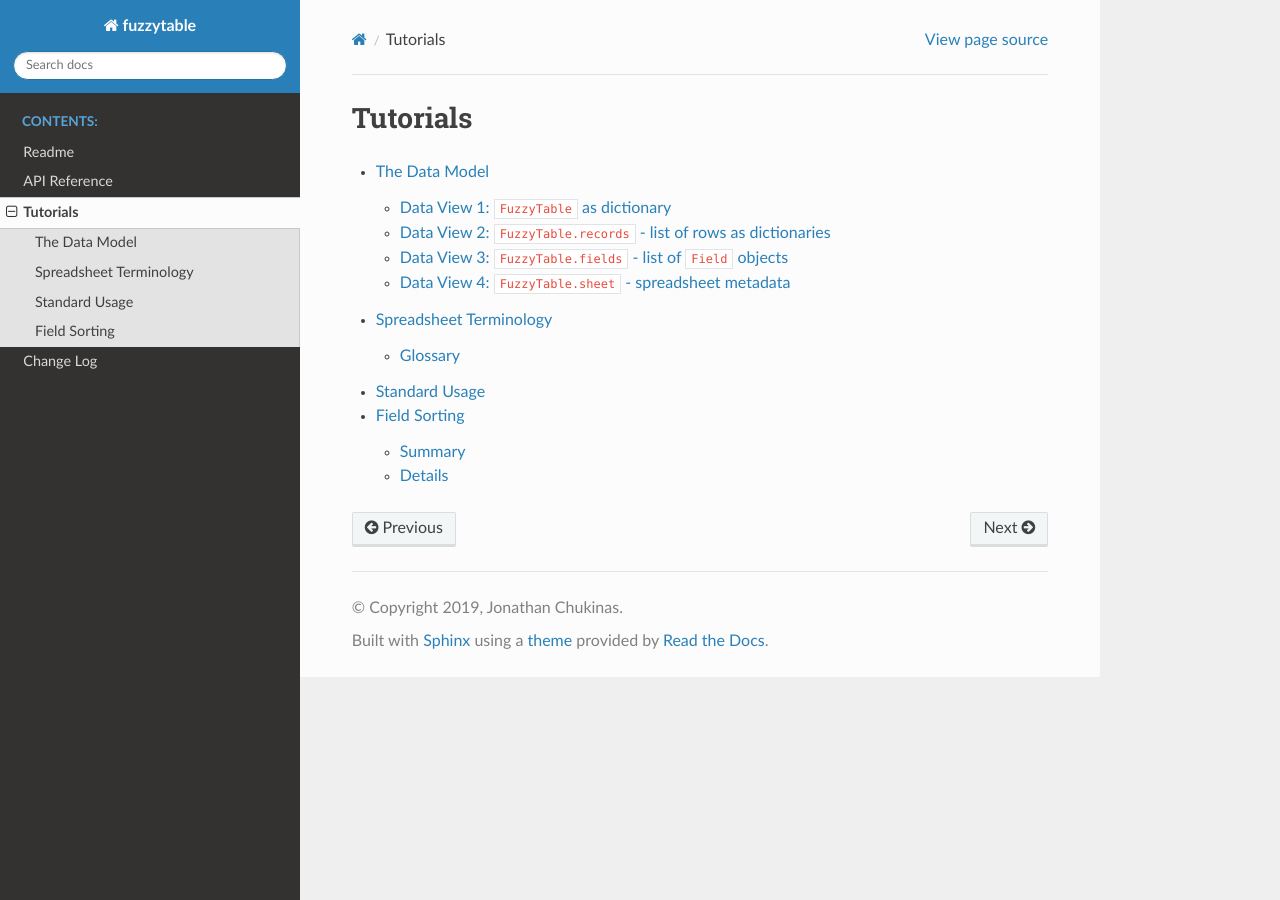
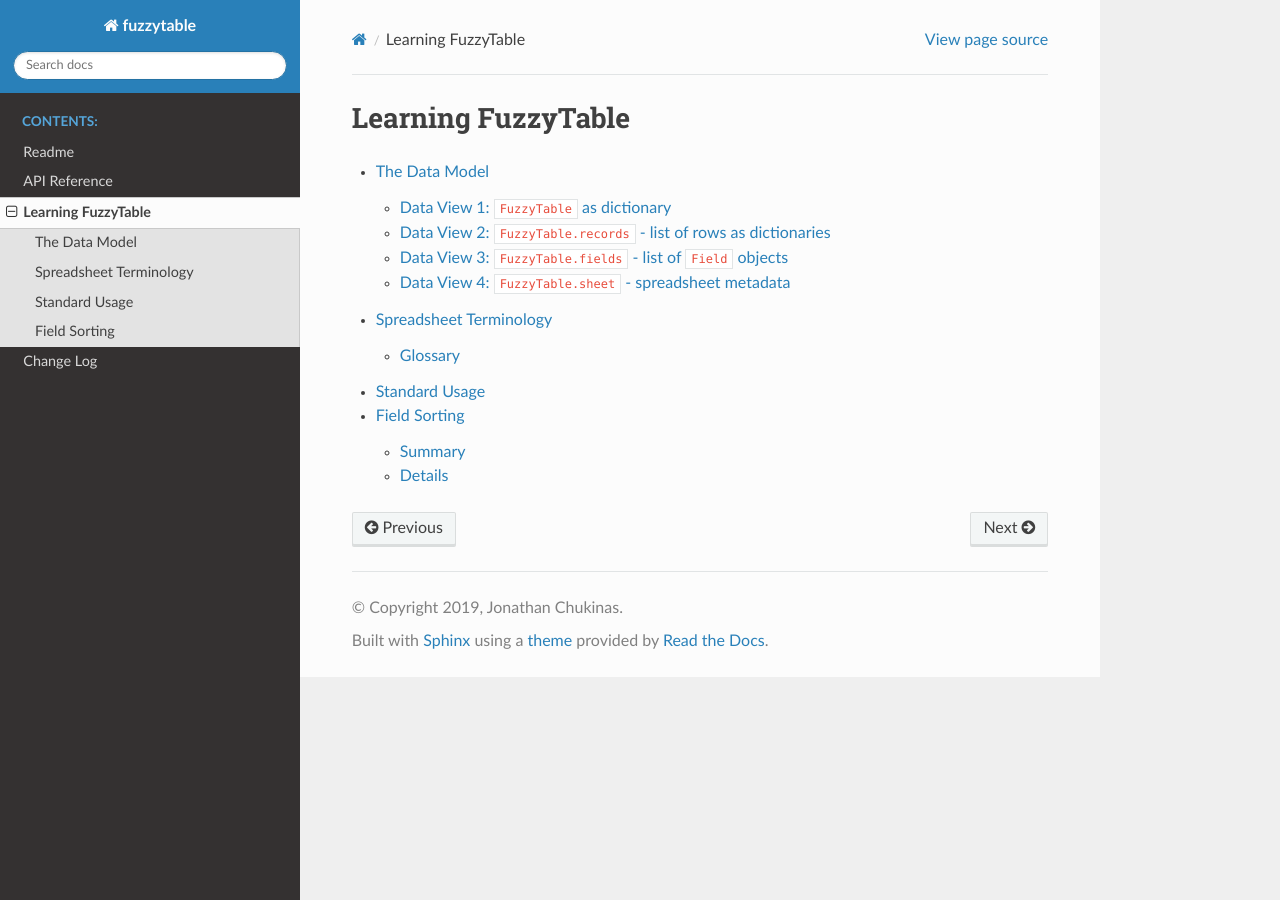
Before and after one commit to chukinas/fuzzytable, a Sphinx documentation site: the page built from docs/source/tutorials/index.rst, in a window 1280 px wide. Built offline with Sphinx 7.4.7 and the Read the Docs theme 2.0.0, drawn with Linux system fonts in a browser that asks for light colours.

Commit message:
fix docs
fix docs

```diff
--- a/docs/source/conf.py
+++ b/docs/source/conf.py
@@ -20,7 +20,7 @@ sys.path.insert(0, project_path)
 project = 'fuzzytable'
 copyright = '2019, Jonathan Chukinas'
 author = 'Jonathan Chukinas'
-release = '0.12-alpha'  # The full version, including alpha/beta/rc tags
+release = '0.12.1-alpha'  # The full version, including alpha/beta/rc tags
 
 
 # -- General configuration ---------------------------------------------------
--- a/docs/source/index.rst
+++ b/docs/source/index.rst
@@ -1,6 +1,5 @@
-.. image:: https://raw.githubusercontent.com/jonathanchukinas/fuzzytable/v012norm/docs/source/images/logo.png
+.. image:: https://raw.githubusercontent.com/jonathanchukinas/fuzzytable/master/docs/source/images/logo.png
    :alt: fuzzytable logo
-
 
 ================================================
 The Documentation
--- a/docs/source/tutorials/index.rst
+++ b/docs/source/tutorials/index.rst
@@ -1,5 +1,5 @@
 -------------
-Tutorials
+Learning FuzzyTable
 -------------
 
 .. toctree::
--- a/fuzzytable/__init__.py
+++ b/fuzzytable/__init__.py
@@ -5,4 +5,4 @@ from fuzzytable.main.fuzzytable import FuzzyTable
 from fuzzytable.patterns.fieldpattern import FieldPattern
 from fuzzytable.patterns import cellpattern_api as cellpatterns
 
-__version__ = "0.12-alpha"
+__version__ = "0.12.1-alpha"
```
Also changed, not shown: other parts of docs/source/index.rst (+1 -1 lines), README.md (+3 -2 lines).
